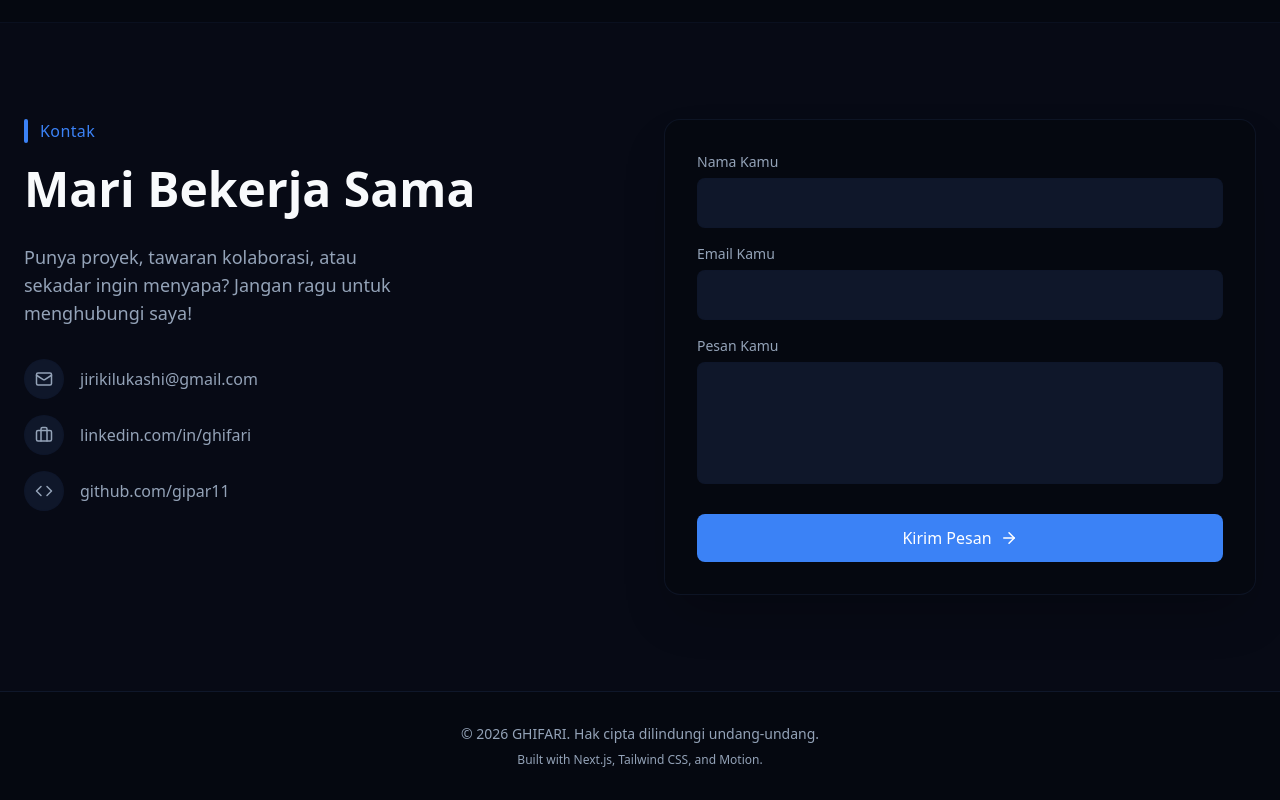
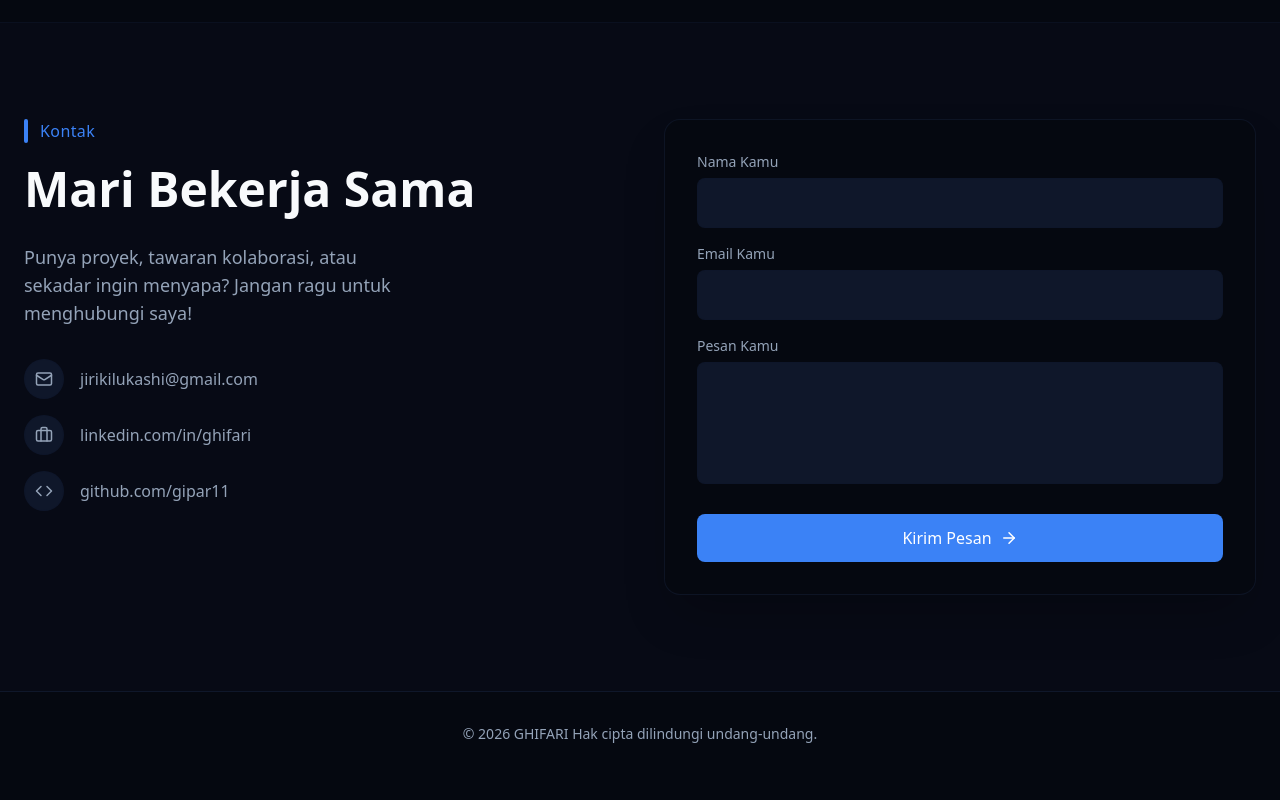
Before and after one commit to gipar11/MyGhifarii, a Next.js app: page / in a window 1280 px wide. Shown: the part 4343-5143 px from the top of the page. After the commit the page ends 5119 px from the top, so only its background shows below. Built offline with nearby package versions, Linux system fonts and the light colour scheme.

Commit message:
Hapus titik di nama brand dan hapus teks built with di footer

```diff
--- a/app/components/global/Footer.tsx
+++ b/app/components/global/Footer.tsx
@@ -4,8 +4,7 @@ export default function Footer({ lang }: { lang: "ID" | "EN" }) {
   const t = dictionary[lang].footer;
   return (
     <footer className="border-t border-surface py-8 text-center text-textMuted text-sm">
-      <p>© 2026 GHIFARI. {t}</p>
-      <p className="mt-2 text-xs">Built with Next.js, Tailwind CSS, and Motion.</p>
+      <p>© 2026 GHIFARI {t}</p>
     </footer>
   );
 }
--- a/app/layout.tsx
+++ b/app/layout.tsx
@@ -6,7 +6,7 @@ const inter = Inter({ subsets: ["latin"], variable: "--font-inter" });
 const jakarta = Plus_Jakarta_Sans({ subsets: ["latin"], variable: "--font-jakarta" });
 
 export const metadata: Metadata = {
-  title: "GHIFARI. | Portfolio",
+  title: "GHIFARI | Portfolio",
   description: "Full Stack Developer, UI/UX Designer, Business Intelligence",
   icons: {
     icon: "/logo GH.png", // Memanggil logo dari folder public
```
